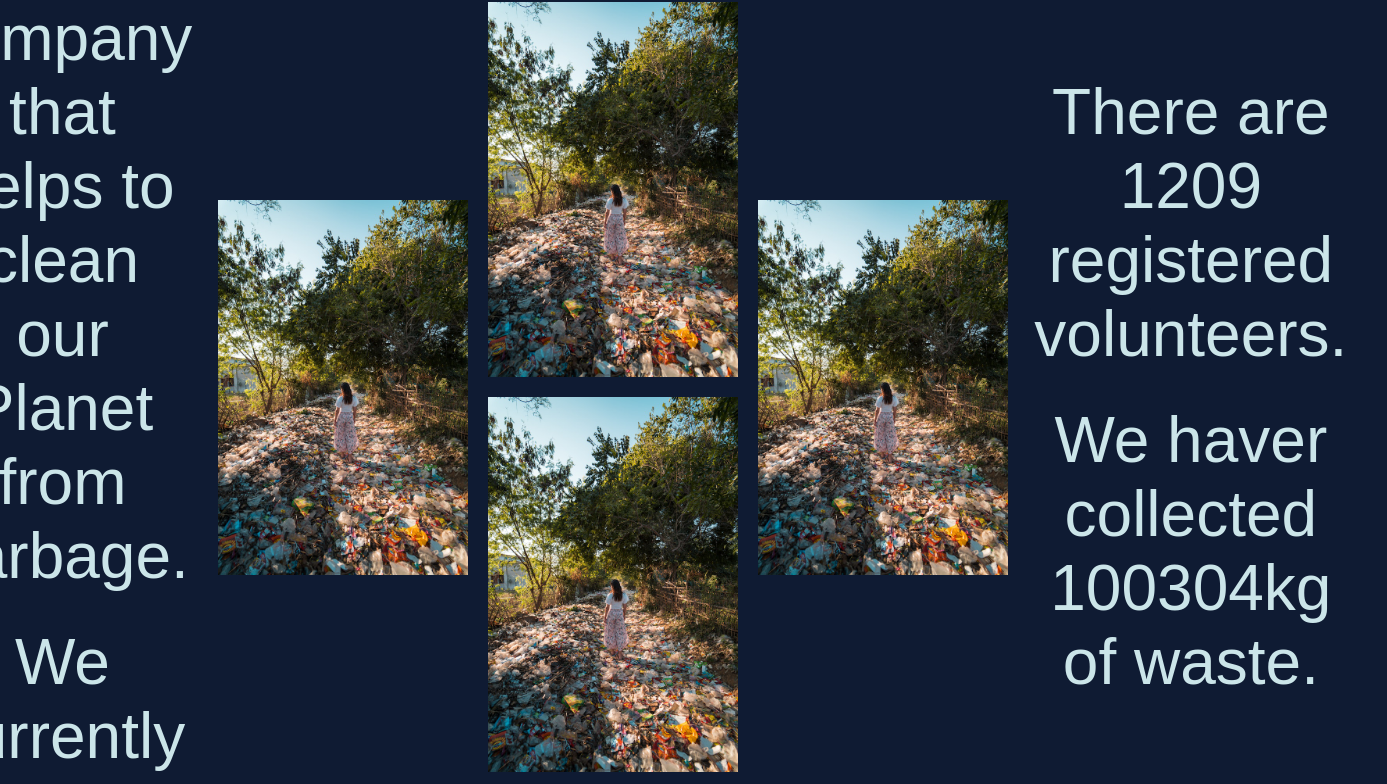
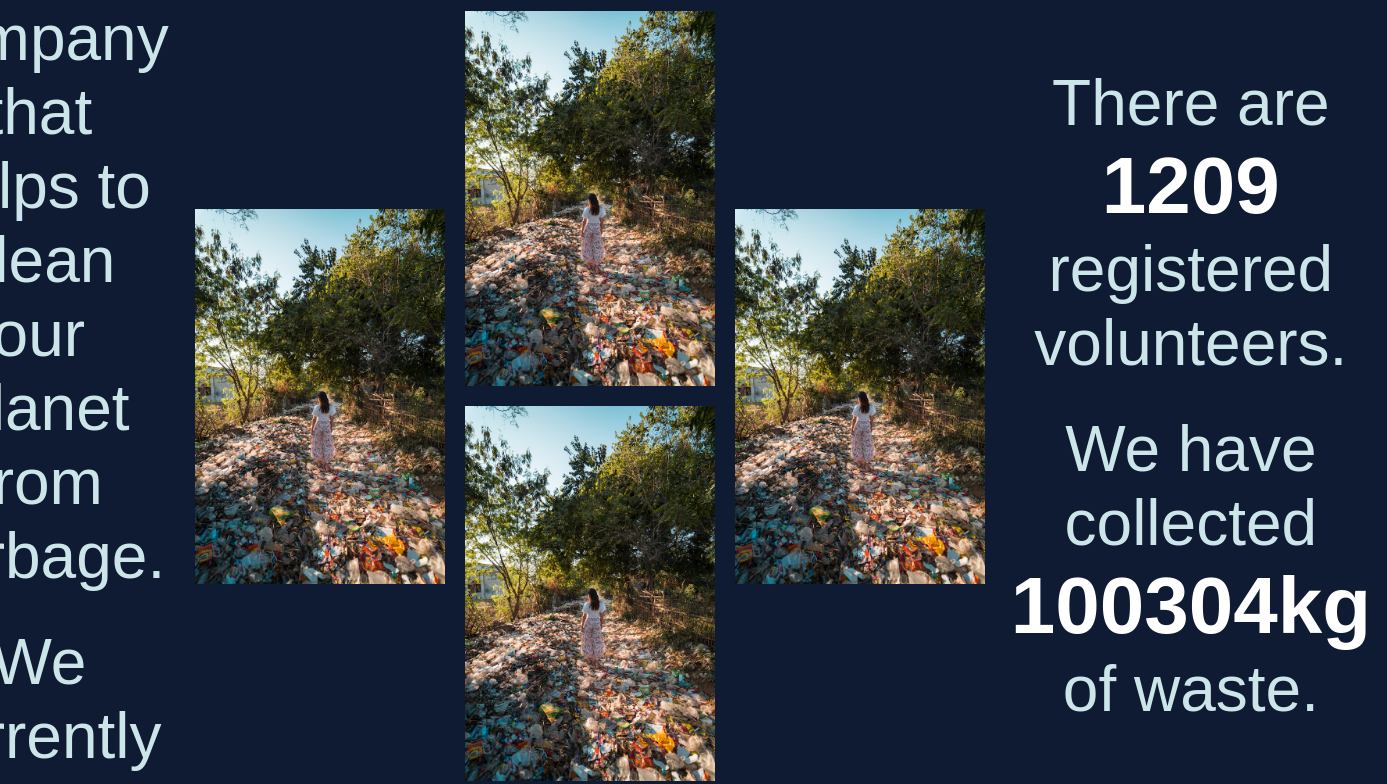
Before and after one commit to jagodakubicka/the-ocean-cleanup-page, a React (Vite) app: page / in a window 1280 px wide. Shown: the part 1278-2062 px from the top of the page, 1387 px wide, since content can reach past the window. Built offline with nearby package versions, Linux system fonts and the light colour scheme.

Commit message:
styling & typos

```diff
--- a/src/components/AboutUsSection.tsx
+++ b/src/components/AboutUsSection.tsx
@@ -21,7 +21,7 @@ export const AboutUsSection = () => {
      </div>
      <div className='about-us__section about-us__section--last'>
       <p className="about-us__text">There are <span>1209</span> registered volunteers.</p>
-       <p className="about-us__text">We haver collected <span>100304kg</span> of waste. </p>
+       <p className="about-us__text">We have collected <span>100304kg</span> of waste. </p>
      </div>
     </div>
    </section>
--- a/src/styles/App.scss
+++ b/src/styles/App.scss
@@ -32,6 +32,7 @@ $contrast-accent-color:#E6AF2E;
   font-family: 'Poppins', sans-serif;
   src: url('https://fonts.googleapis.com/css2?family=Poppins:wght@300;400;500;600;700;800&display=swap') format('woff2');
 }
+
 
 // mixins
 
--- a/src/styles/_AboutUs.scss
+++ b/src/styles/_AboutUs.scss
@@ -12,6 +12,11 @@
   text-align: center;
   font-size: 1.5rem;
     margin: 1rem .5rem;
+    span{
+     font-size: 2rem;
+     font-weight: 700;
+     color: #fff;
+    }
  }
  &__container{
   width: 100%;
@@ -53,6 +58,11 @@
  &__text{
   font-size: 4rem;
   margin: 2rem 1rem;
+  span{
+
+   font-size: 5rem;
+
+  }
  }
  &__container{
   flex-direction: row;
```
